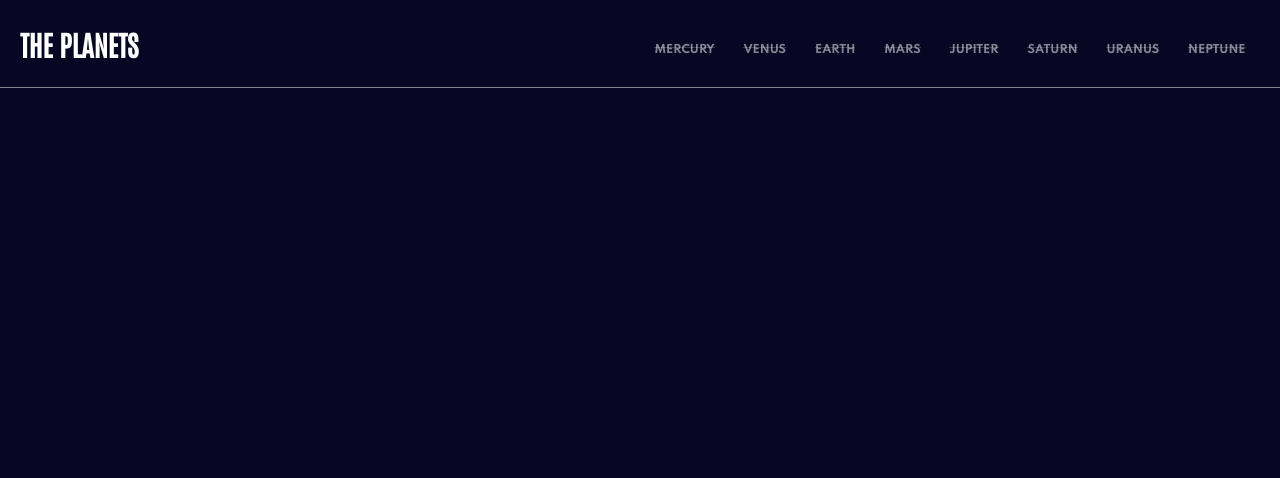
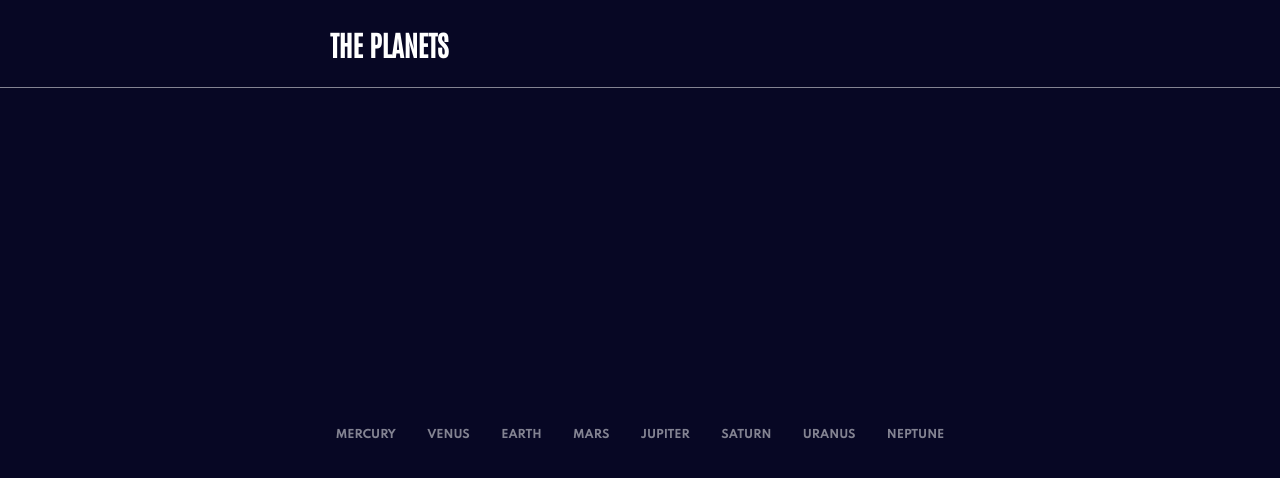
Before and after one commit to ylanaportela/planet-fact-site, a Next.js app: page / in a window 1280 px wide. Shown: the top 478 px of the page. Built offline with nearby package versions, Linux system fonts and the light colour scheme.

Commit message:
Fix error of toggle menu active and default

```diff
--- a/components/Header/Header.jsx
+++ b/components/Header/Header.jsx
@@ -12,6 +12,17 @@ export default function Header() {
 
     useEffect(()=>{
         setWidth(window.innerWidth)
+        if(width >= 768){
+            setActiveMenu(true)
+        }
+
+        window.addEventListener('resize', ()=>{
+            setWidth(window.innerWidth)
+            if(width >= 768){
+                setActiveMenu(true)
+            }
+        } )
+
     })
 
     function handleClick(){
@@ -39,17 +50,8 @@ export default function Header() {
 
 
             {
-               width == 375 && activeMenu == false ?
-                    <div className={header.selection}>
-                        <ul className={header.listSelection}>
-                            <li>OVERVIEW</li>
-                            <li>STRUCTURE</li>
-                            <li>SURFACE</li>
-                        </ul>
-                    </div>
-                :
-                    <nav  className={header.nav}>
-
+               activeMenu === true ?
+               <nav  className={header.nav}>
                         <ul className={header.list}>
                             {Datas.map(data => {
                                 return (
@@ -67,8 +69,16 @@ export default function Header() {
                             })
                             }
                         </ul>
+                    </nav>
+                :
 
-                    </nav>
+                <div className={header.selection}>
+                        <ul className={header.listSelection}>
+                            <li>OVERVIEW</li>
+                            <li>STRUCTURE</li>
+                            <li>SURFACE</li>
+                        </ul>
+                    </div>
 
             }
 
--- a/components/Header/header.module.scss
+++ b/components/Header/header.module.scss
@@ -2,14 +2,14 @@
 
 .container{
     width: 100%;
-    height: 100%;
+    height: 15%;
     display: flex;
     flex-direction: column;
 }
 
 .menu{
     padding: 4%;
-    height: 8%;
+    height: 55%;
     display:flex;
     justify-content: space-between;
     align-items: center;
@@ -39,7 +39,7 @@
 }
 
 .selection{
-    height: 7%;
+    height: 45%;
     border-bottom: 1px solid #FFFFFF50;
 }
 
@@ -57,10 +57,12 @@
 
 
 .nav{
-    height: 92%;
+    width: 100%;
+    height: 90vh;
+    position: absolute;
+    top: 8%;
     display: flex;
     align-items: center;
-    transition-delay: 1s;
 }
 
 .list{
@@ -112,6 +114,7 @@
     }
 
     .menu{
+        height: 40%;
         padding: 0;
         border: none;
         justify-content: center;
@@ -121,11 +124,13 @@
         display: none;
     }
     .nav{
+        height: 20%;
         height: 10%;
         padding: 0;
     }
 
     .list{
+        height: 100%;
         padding: 0;
         flex-direction: row;
         justify-content: space-around;
@@ -143,6 +148,10 @@
     }
 
     .oval, .item img{
+        display: none;
+    }
+
+    .selection{
         display: none;
     }
 }
```
